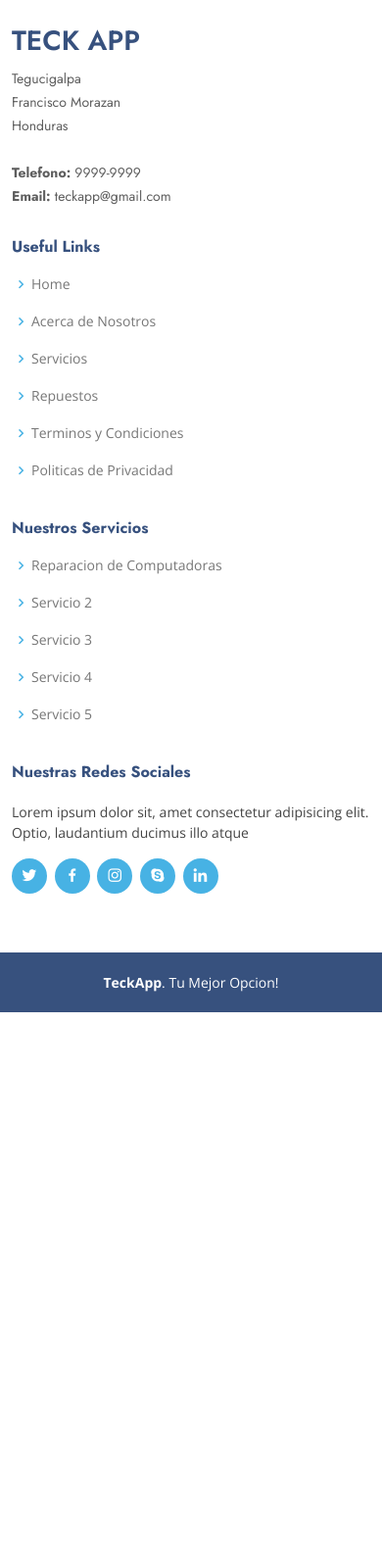
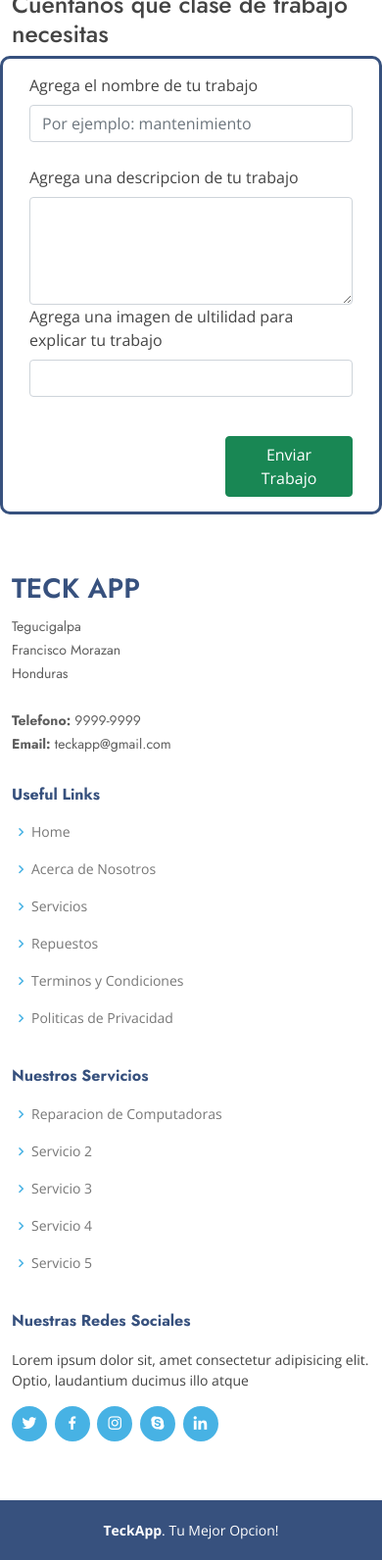
Before and after one commit to kevinoskar/Frontend-TeckApp, a PHP site: page /home.php in a window 390 px wide. Shown: the part 878-2470 px from the top of the page at 98% size. Before the commit the page ends 1911 px from the top, so only its background shows below. Run offline with PHP 8.4, Linux system fonts and the light colour scheme; some libraries are stand-ins or nearby versions.

Commit message:
Add form and card in home

```diff
--- a/home.php
+++ b/home.php
@@ -65,18 +65,58 @@
 
     <div class="container">
       <div class="row">
-        <div class="col-lg-6 d-flex flex-column justify-content-center pt-4 pt-lg-0 order-2 order-lg-1" data-aos="fade-up" data-aos-delay="200">
-          <h1>La Mejor Solución </h1>
-          <h1>Para Tu Negocio</h1>
-          <h2>Contrata en linea a los mejores tecnicos en computadoras para ayudarte en cualquier trabajo.</h2>
+        <h5 style="text-align: center; color: #fff; font-weight: bold; font-size: 25px;">Te mostramos algunos trabajos en proceso</h5>
+        <div class="col-sm">
+          <div class="card" style="width: 19rem; height: 23rem;">
+            <img src="assets/img/mantenimiento.jpg" class="card-img-top" style="padding: 10px; width: 300px; height: 200px;">
+            <div class="card-body">
+            <h5 class="card-title">Mantenimiento de PC</h5>
+            <p class="card-text">Some quick example text to build on the card title and make up the bulk of the card's content.</p>
+            <h6 class="card-subtitle mb-2 text-muted">Usuario: Francia Avila</h6>
+          </div>
         </div>
-        <div class="col-lg-6 order-1 order-lg-2 hero-img" data-aos="zoom-in" data-aos-delay="200">
-          <img src="assets/img/hero-img.png" class="img-fluid animated" alt="">
+      </div>
+        <div class="col-sm"">
+          <div class="card" style="width: 19rem; height: 23rem;">
+            <img src="assets/img/teclado.jpg" class="card-img-top" style="padding: 10px; width: 300px; height: 200px;">
+            <div class="card-body">
+            <h5 class="card-title">Reparacion de Teclado</h5>
+            <p class="card-text">Some quick example text to build on the card title and make up the bulk of the card's content.</p>
+            <h6 class="card-subtitle mb-2 text-muted">Usuario: Francia Avila</h6>
+          </div>
+        </div>
+      </div>
+      <div class="col-sm"">
+          <div class="card" style="width: 19rem; height: 23rem;">
+            <img src="assets/img/redes.jpg" class="card-img-top" style="padding: 10px; width: 300px; height: 200px;">
+            <div class="card-body">
+            <h5 class="card-title">Instalacion de una red local</h5>
+            <p class="card-text">Some quick example text to build on the card title and make up the bulk of the card's content.</p>
+            <h6 class="card-subtitle mb-2 text-muted">Usuario: Francia Avila</h6>
+          </div>
+        </div>
+    </div>
+  </section><!-- End Hero -->
+
+  <main id="main"><br>
+    <div class="container">
+      <h2>Cuentanos que clase de trabajo necesitas</h2>
+      <div class="row" style="border-radius:10px; border-color:#37517e; border-style: solid; padding: 15px">
+        <div class="col-sm">
+          <label for="exampleFormControlInput1" class="form-label">Agrega el nombre de tu trabajo</label>
+          <input type="name" class="form-control" placeholder="Por ejemplo: mantenimiento"> <br>
+          <label for="exampleFormControlTextarea1" class="form-label">Agrega una descripcion de tu trabajo</label>
+          <textarea class="form-control" rows="4"></textarea>
+        </div>
+        <div class="col-sm"">
+          <label for="exampleFormControlInput1" class="form-label">Agrega una imagen de ultilidad para explicar tu trabajo</label>
+          <input type="imagen" class="form-control">
+          <button type="button" class="btn btn-success" style="margin-left:200px; margin-top:40px;">Enviar Trabajo</button>
         </div>
       </div>
     </div>
+  </main>
 
-  </section><!-- End Hero -->
 
   <!-- ======= Footer ======= -->
   <footer id="footer">
```
